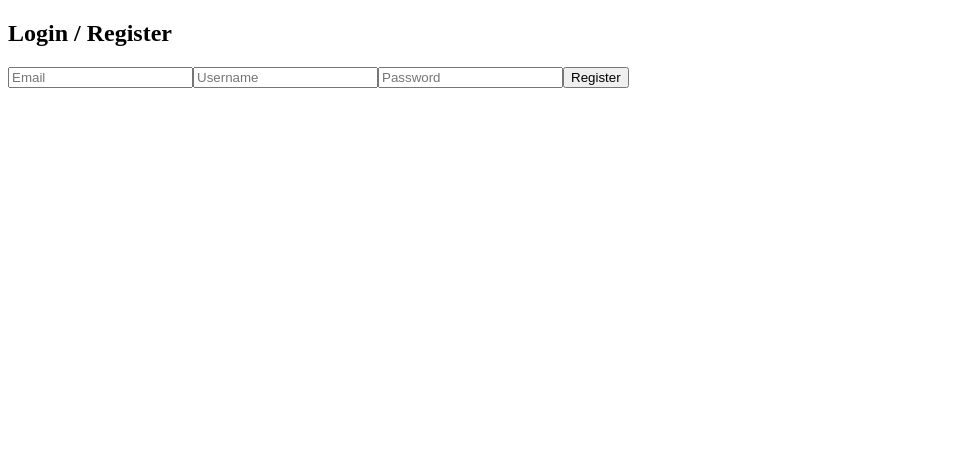
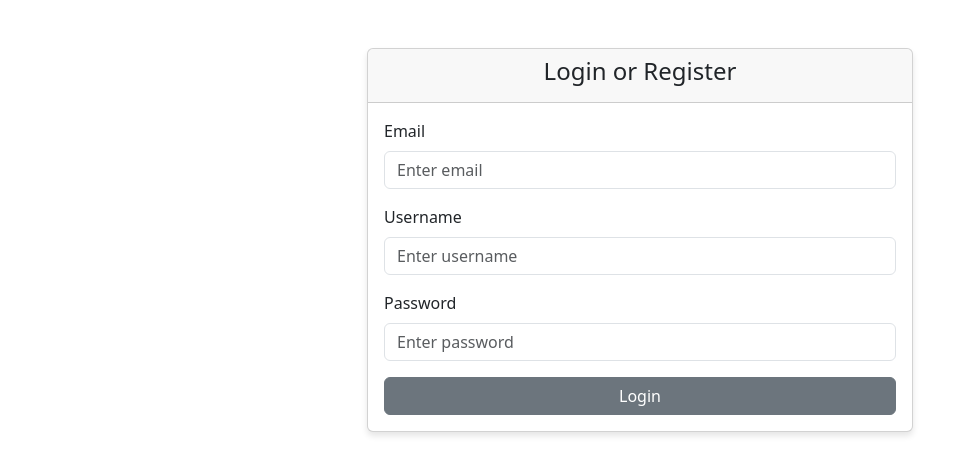
Before and after one commit to pydea-rs/predmark-front, an Angular app: page / in a window 1280 px wide. Shown: the top 474 px of the page, without its empty margins (0-968 px from the left). Built offline with nearby package versions, Linux system fonts and the light colour scheme.

Commit message:
initial bootstrap stylings

```diff
--- a/angular.json
+++ b/angular.json
@@ -27,9 +27,12 @@
               }
             ],
             "styles": [
-              "src/styles.css"
+              "src/styles.css",
+              "node_modules/bootstrap/dist/css/bootstrap.min.css"
             ],
-            "scripts": []
+            "scripts": [
+              "node_modules/bootstrap/dist/js/bootstrap.bundle.min.js"
+            ]
           },
           "configurations": {
             "production": {
--- a/package.json
+++ b/package.json
@@ -18,6 +18,7 @@
     "@angular/platform-browser": "^19.0.0",
     "@angular/platform-browser-dynamic": "^19.0.0",
     "@angular/router": "^19.0.0",
+    "bootstrap": "^5.3.3",
     "rxjs": "~7.8.0",
     "tslib": "^2.3.0",
     "zone.js": "~0.15.0"
--- a/src/app/login/login.component.html
+++ b/src/app/login/login.component.html
@@ -1,10 +1,30 @@
-<div class="login-form">
-  <h2>Login / Register</h2>
-  <form (ngSubmit)="onSubmit()">
-    <input type="text" [(ngModel)]="email" name="email" placeholder="Email" required>
-    <input type="text" [(ngModel)]="username" name="username" placeholder="Username" required>
-    <input type="password" [(ngModel)]="password" name="password" placeholder="Password" required>
-    <button type="submit">{{ password && (username || email) ? 'Login' : 'Register' }}</button>
-    <div *ngIf="error" class="error">{{ error }}</div>
-  </form>
+<div class="container mt-5">
+  <div class="row justify-content-center">
+    <div class="col-md-6">
+      <div class="card">
+        <div class="card-header text-center">
+          <h4>Login or Register</h4>
+        </div>
+        <div class="card-body">
+          <form (ngSubmit)="onSubmit()">
+            <div class="mb-3">
+              <label for="email" class="form-label">Email</label>
+              <input type="email" id="email" class="form-control" placeholder="Enter email" [(ngModel)]="email" name="email">
+            </div>
+            <div class="mb-3">
+              <label for="username" class="form-label">Username</label>
+              <input type="text" id="username" class="form-control" placeholder="Enter username" [(ngModel)]="username" name="username">
+            </div>
+            <div class="mb-3">
+              <label for="password" class="form-label">Password</label>
+              <input type="password" id="password" class="form-control" placeholder="Enter password" [(ngModel)]="password" name="password">
+            </div>
+            <div class="d-grid gap-2">
+              <button type="submit" class="btn btn-secondary" >{{ password && username && email ? 'Register' :  'Login' }}</button>
+            </div>
+          </form>
+        </div>
+      </div>
+    </div>
+  </div>
 </div>
--- a/src/app/login/login.component.ts
+++ b/src/app/login/login.component.ts
@@ -8,7 +8,7 @@ import { NgIf } from '@angular/common';
   selector: 'app-login',
   templateUrl: './login.component.html',
   styleUrls: ['./login.component.css'],
-  imports: [FormsModule, NgIf],
+  imports: [FormsModule],
 })
 export class LoginComponent {
   email: string = '';
--- a/src/app/market-detail/market-detail.component.html
+++ b/src/app/market-detail/market-detail.component.html
@@ -1,11 +1,33 @@
 <div class="market-detail">
-  <h2>{{ market?.question }}</h2>
-  <ul>
-    <li *ngFor="let outcome of market?.outcomeTokens; let i = index" (click)="selectedOutcomeIndex = i">
-      {{ outcome.name }}
+  <h2>{{ market.question }}</h2>
+  <ul class="outcomes">
+    <li *ngFor="let outcome of market.outcomeTokens; let i = index">
+      <span>{{ outcome }}</span>
+      <button class="btn btn-primary" (click)="openModal(i, 'buy')">Buy</button>
+      <button class="btn btn-secondary" (click)="openModal(i, 'sell')">Sell</button>
     </li>
   </ul>
-  <input type="number" [(ngModel)]="amount" placeholder="Amount">
-  <button (click)="buyOutcome()">Buy</button>
-  <button (click)="sellOutcome()">Sell</button>
+
+  <div class="modal" tabindex="-1" [class.show]="isModalOpen" style="display: block;" *ngIf="isModalOpen">
+    <div class="modal-dialog">
+      <div class="modal-content">
+        <div class="modal-header">
+          <h5 class="modal-title">{{ modalType | titlecase }} Outcome</h5>
+          <button type="button" class="btn-close" (click)="closeModal()"></button>
+        </div>
+        <div class="modal-body">
+          <form>
+            <div class="mb-3">
+              <label for="amount" class="form-label">Amount</label>
+              <input type="number" id="amount" class="form-control" [(ngModel)]="amount" name="amount">
+            </div>
+          </form>
+        </div>
+        <div class="modal-footer">
+          <button type="button" class="btn btn-primary" (click)="confirmAction()">Confirm</button>
+          <button type="button" class="btn btn-secondary" (click)="closeModal()">Cancel</button>
+        </div>
+      </div>
+    </div>
+  </div>
 </div>
--- a/src/app/market-detail/market-detail.component.ts
+++ b/src/app/market-detail/market-detail.component.ts
@@ -2,18 +2,56 @@ import { Component, OnInit } from '@angular/core';
 import { ActivatedRoute } from '@angular/router';
 import { MarketService } from '../market.service';
 import { FormsModule } from '@angular/forms';
-import { NgFor } from '@angular/common';
+import { CommonModule } from '@angular/common';
 
 @Component({
   selector: 'app-market-detail',
   templateUrl: './market-detail.component.html',
   styleUrls: ['./market-detail.component.css'],
-  imports: [FormsModule, NgFor],
+  imports: [FormsModule, CommonModule],
 })
 export class MarketDetailComponent implements OnInit {
-  market: any;
   selectedOutcomeIndex: number | null = null;
   amount: number = 0;
+  isModalOpen: boolean = false;
+  modalType: string = '';
+
+  market = {
+    id: 1,
+    question: 'Will it rain tomorrow?',
+    outcomeTokens: ['Yes', 'No'],
+  };
+
+  openModal(outcomeIndex: number, type: string) {
+    this.isModalOpen = true;
+    this.modalType = type;
+    this.selectedOutcomeIndex = outcomeIndex;
+    this.amount = 0;
+  }
+
+  closeModal() {
+    this.isModalOpen = false;
+    this.modalType = '';
+    this.selectedOutcomeIndex = null;
+  }
+
+  confirmAction() {
+    if (this.selectedOutcomeIndex === null) return;
+
+    const action = {
+      marketId: 1,
+      amount: this.amount,
+      outcomeIndex: this.selectedOutcomeIndex,
+    };
+
+    if (this.modalType === 'buy') {
+      console.log('Buying:', action);
+    } else if (this.modalType === 'sell') {
+      console.log('Selling:', action);
+    }
+
+    this.closeModal();
+  }
 
   constructor(
     private route: ActivatedRoute,
--- a/src/app/market-list/market-list.component.html
+++ b/src/app/market-list/market-list.component.html
@@ -1,8 +1,11 @@
-<div class="market-list">
-  <h2>Open Prediction Markets</h2>
-  <ul>
-    <li *ngFor="let market of markets" (click)="openMarket(market.id)">
+<div class="container mt-5">
+  <h2 class="text-center">Open Prediction Markets</h2>
+  <div class="list-group">
+    <button
+      *ngFor="let market of markets"
+      class="list-group-item list-group-item-action"
+      (click)="openMarket(market.id)">
       {{ market.question }}
-    </li>
-  </ul>
+    </button>
+  </div>
 </div>
--- a/src/styles.css
+++ b/src/styles.css
@@ -1 +1,8 @@
-/* You can add global styles to this file, and also import other style files */
+.card {
+  box-shadow: 0 4px 6px rgba(0, 0, 0, 0.1);
+}
+
+.modal.show {
+  display: block;
+  background: rgba(0, 0, 0, 0.5);
+}
```
Also changed, not shown: 1 other file (tests, documents, lock files or other folders).
